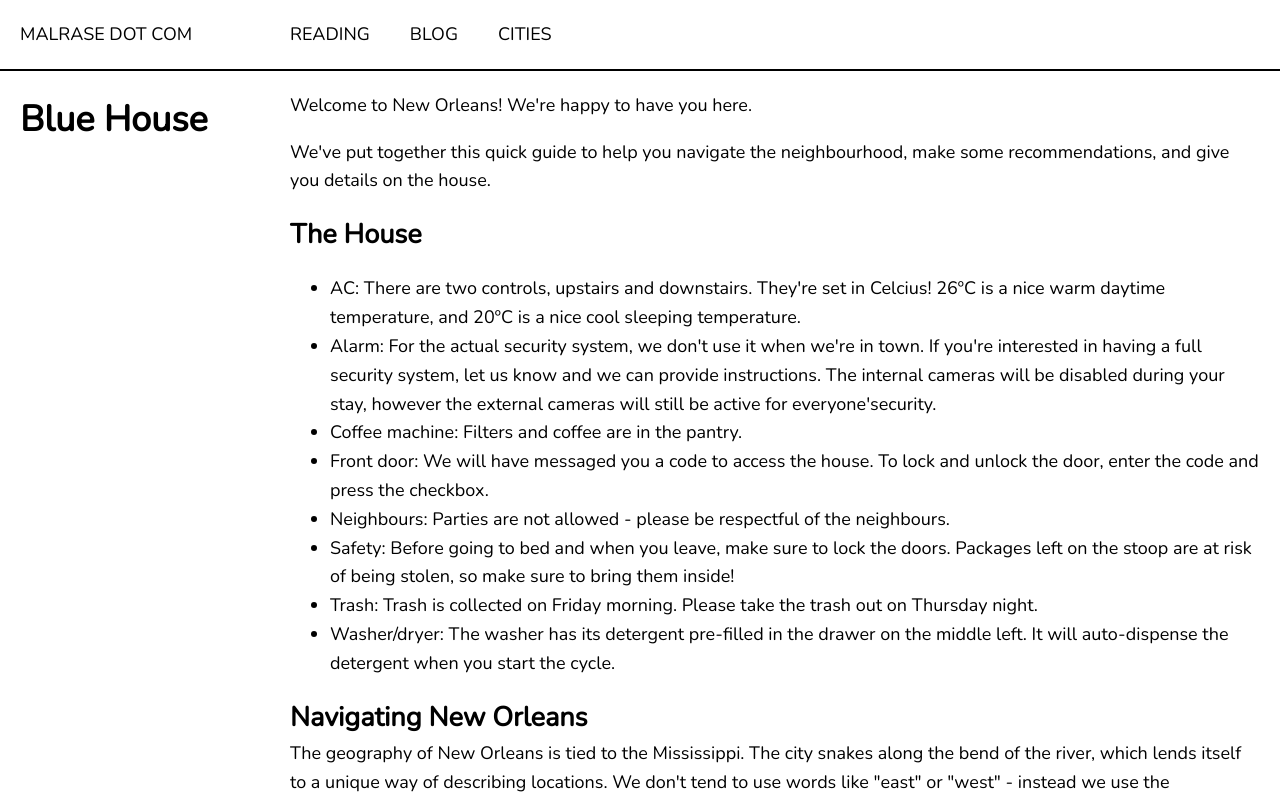
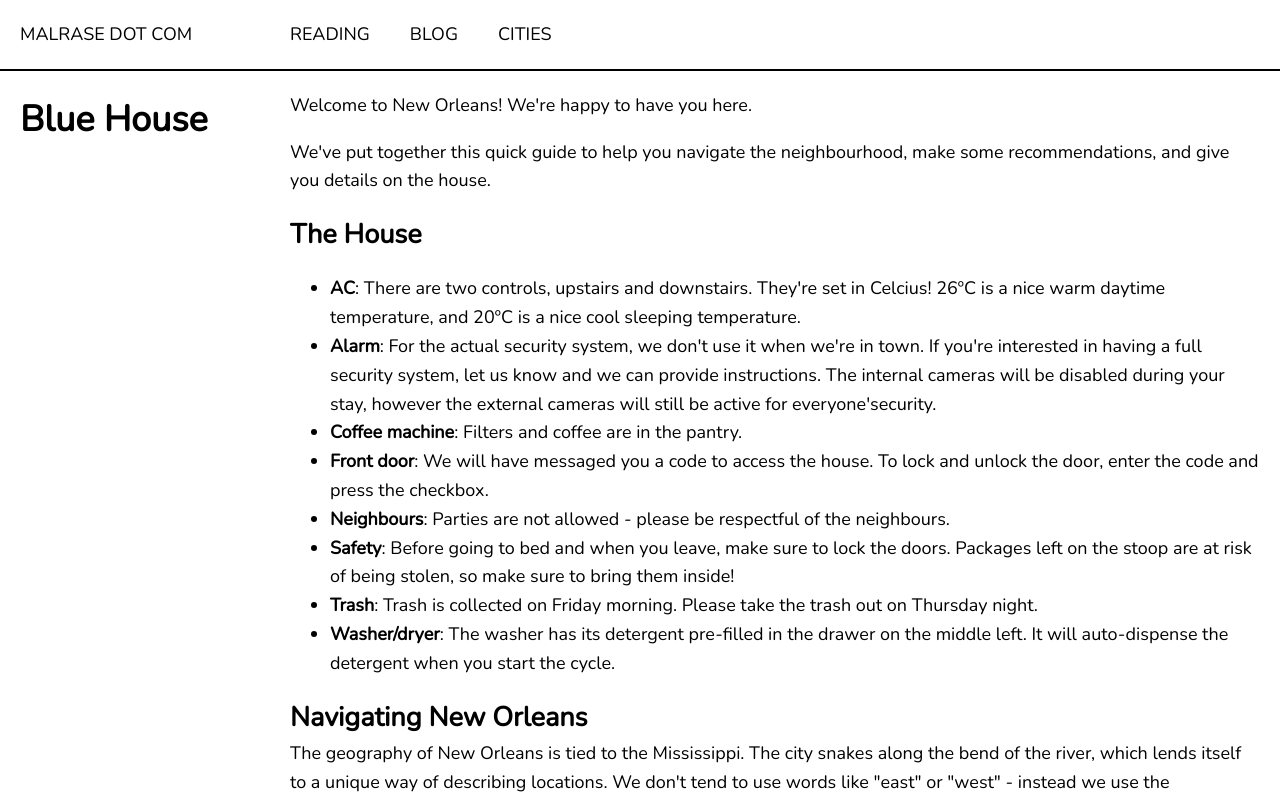
Before and after one commit to malrase/malrasedotcom, a Next.js app: page /blue-house in a window 1280 px wide. Shown: the top 800 px of the page. Built offline with nearby package versions, Linux system fonts and the light colour scheme.

Commit message:
Bolding the headings for the list

```diff
--- a/pages/blue-house/index.js
+++ b/pages/blue-house/index.js
@@ -14,34 +14,34 @@ export default function BlueHouseIndex() {
       <h2>The House</h2>
       <ul>
         <li>
-          AC: There are two controls, upstairs and downstairs. They're set in Celcius!
+          <b>AC</b>: There are two controls, upstairs and downstairs. They're set in Celcius!
           26ºC is a nice warm daytime temperature, and 20ºC is a nice cool sleeping
           temperature.
         </li>
-        <li>Alarm: For the actual security system, we don't use it when we're in town.
+        <li><b>Alarm</b>: For the actual security system, we don't use it when we're in town.
           If you're interested in having a full security system, let us know and we
           can provide instructions. The internal cameras will be disabled during
           your stay, however the external cameras will still be active for everyone'security.
         </li>
-        <li>Coffee machine: Filters and coffee are in the pantry.</li>
+        <li><b>Coffee machine</b>: Filters and coffee are in the pantry.</li>
         <li>
-          Front door: We will have messaged you a code to access the house. To lock
+          <b>Front door</b>: We will have messaged you a code to access the house. To lock
           and unlock the door, enter the code and press the checkbox.
         </li>
         <li>
-          Neighbours: Parties are not allowed - please be respectful of the neighbours.
+          <b>Neighbours</b>: Parties are not allowed - please be respectful of the neighbours.
         </li>
         <li>
-          Safety: Before going to bed and when you leave, make sure to lock the doors.
+          <b>Safety</b>: Before going to bed and when you leave, make sure to lock the doors.
           Packages left on the stoop are at risk of being stolen, so make sure to
           bring them inside!
         </li>
         <li>
-          Trash: Trash is collected on Friday morning. Please take the trash out
+          <b>Trash</b>: Trash is collected on Friday morning. Please take the trash out
           on Thursday night.
         </li>
         <li>
-          Washer/dryer: The washer has its detergent pre-filled in the drawer on
+          <b>Washer/dryer</b>: The washer has its detergent pre-filled in the drawer on
           the middle left. It will auto-dispense the detergent when you start the
           cycle.
         </li>
```
